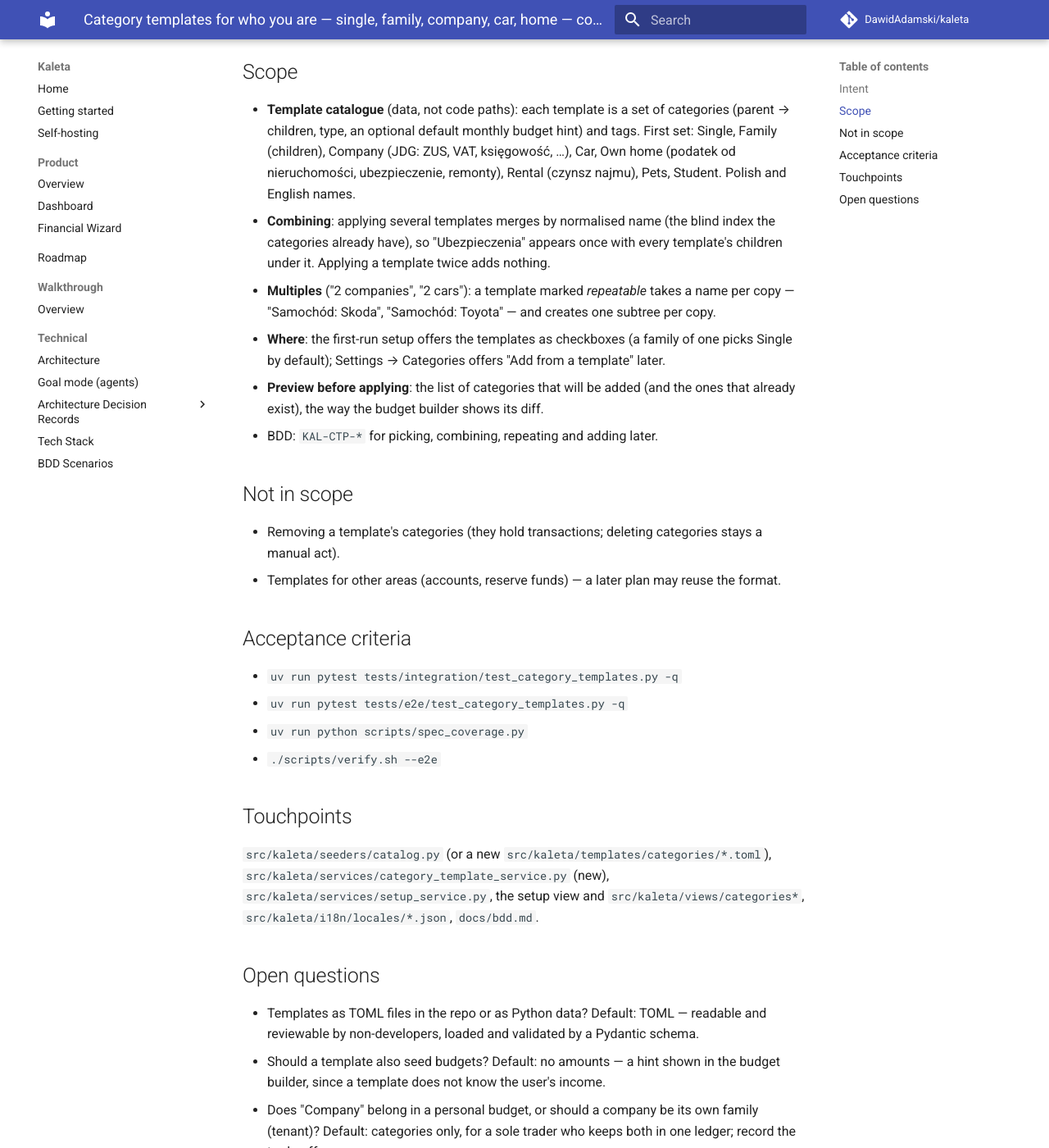
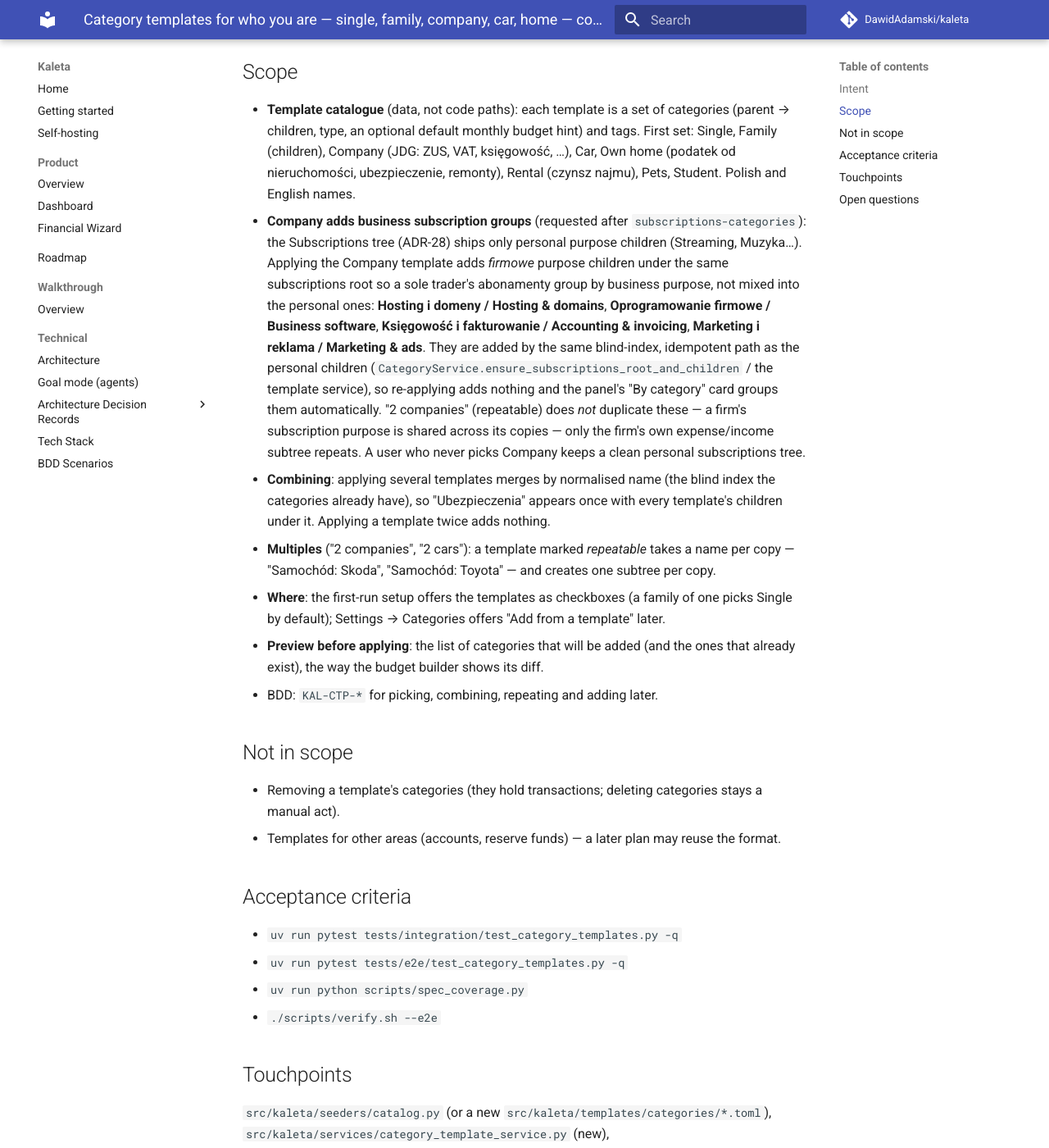
Before and after one commit to DawidAdamski/kaleta, an MkDocs documentation site: the page built from docs/plans/category-templates.md, in a window 1280 px wide and 1400 px high, scrolled down 370 px. Shown: the whole window at 82% size. Built offline with MkDocs 1.6.1 and Material for MkDocs 9.7.7, drawn with Linux system fonts in a browser that asks for light colours; comment, search, counter and statistics services are not loaded; some of the changed text lies outside the part shown.

Commit message:
docs(plans): Company template adds business subscription groups
After subscriptions-categories, the Subscriptions tree (ADR-28) ships only
personal purpose children. Record that the Company template in
category-templates also contributes firmowe subscription purpose children
(Hosting i domeny, Oprogramowanie firmowe, Księgowość i fakturowanie,
Marketing i reklama) under the same root — opt-in, idempotent by blind
index, grouped by the existing "By category" card — so a sole trader's
abonamenty group by business purpose without cluttering a personal tree.

Co-Authored-By: Claude Opus 4.8 <noreply@anthropic.com>

```diff
--- a/docs/plans/category-templates.md
+++ b/docs/plans/category-templates.md
@@ -25,6 +25,18 @@ categories without touching anything else.
   Single, Family (children), Company (JDG: ZUS, VAT, księgowość, …), Car, Own home (podatek
   od nieruchomości, ubezpieczenie, remonty), Rental (czynsz najmu), Pets, Student. Polish
   and English names.
+- **Company adds business subscription groups** (requested after `subscriptions-categories`):
+  the Subscriptions tree (ADR-28) ships only personal purpose children (Streaming, Muzyka…).
+  Applying the Company template adds *firmowe* purpose children under the same subscriptions
+  root so a sole trader's abonamenty group by business purpose, not mixed into the personal
+  ones: **Hosting i domeny / Hosting & domains**, **Oprogramowanie firmowe / Business
+  software**, **Księgowość i fakturowanie / Accounting & invoicing**, **Marketing i reklama /
+  Marketing & ads**. They are added by the same blind-index, idempotent path as the personal
+  children (`CategoryService.ensure_subscriptions_root_and_children` / the template service),
+  so re-applying adds nothing and the panel's "By category" card groups them automatically.
+  "2 companies" (repeatable) does *not* duplicate these — a firm's subscription purpose is
+  shared across its copies — only the firm's own expense/income subtree repeats. A user who
+  never picks Company keeps a clean personal subscriptions tree.
 - **Combining**: applying several templates merges by normalised name (the blind index
   the categories already have), so "Ubezpieczenia" appears once with every template's
   children under it. Applying a template twice adds nothing.
@@ -53,8 +65,9 @@ categories without touching anything else.
 
 `src/kaleta/seeders/catalog.py` (or a new `src/kaleta/templates/categories/*.toml`),
 `src/kaleta/services/category_template_service.py` (new), `src/kaleta/services/setup_service.py`,
-the setup view and `src/kaleta/views/categories*`, `src/kaleta/i18n/locales/*.json`,
-`docs/bdd.md`.
+`src/kaleta/services/category_service.py` (the subscriptions root, for the Company template's
+business subscription children), the setup view and `src/kaleta/views/categories*`,
+`src/kaleta/i18n/locales/*.json`, `docs/bdd.md`.
 
 ## Open questions
 
```
